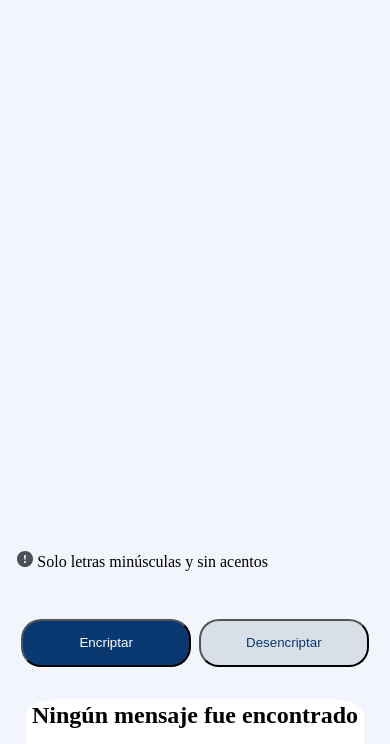
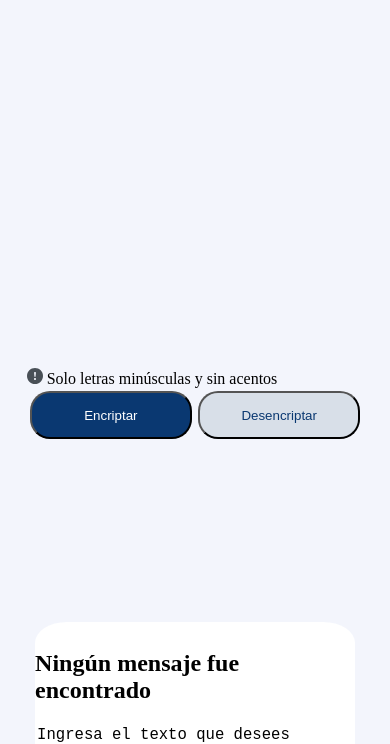
Before and after one commit to LuisVR19/Encriptador, a plain HTML site: page index.html in a window 390 px wide. Shown: the part 86-830 px from the top of the page. Drawn offline with Linux system fonts and the light colour scheme.

Commit message:
responsive

```diff
--- a/index.html
+++ b/index.html
@@ -64,7 +64,7 @@
 
           </main>
 
-          <!-- <footer class="footer">
+          <footer class="footer">
             <div class="footer-container">
                 <div class="footer-content">
 
@@ -101,7 +101,7 @@
                     </div>
                   </div>
             </div>
-      </footer> -->
+        </footer>
     <!-- </div> -->
 </body>
 </html>
--- a/styles.css
+++ b/styles.css
@@ -11,11 +11,11 @@ body{
     background: #F3F5FC;
     position: relative;
 
-    /* display: grid;
+    display: grid;
     grid-template-columns: 1fr;
-    grid-template-rows: 0.25fr 2fr 0.3fr;
+    grid-template-rows: 0.25fr 0.5fr 0.1fr;
     grid-column-gap: 0px;
-    grid-row-gap: 0px; */
+    grid-row-gap: 0px;
 }
 
 .super-parent{
@@ -33,8 +33,8 @@ body{
     grid-column-gap: 0px;
     grid-row-gap: 0px;
     max-width: 95%;
-    margin-left: auto;
-    margin-right: auto;
+    margin-left: 5%;
+    margin-right: 5%;
 
     height: 90vh;
     position: relative;
@@ -50,10 +50,9 @@ textarea{
 .left{
     align-items: center;
     justify-content: center;
-    display: flex;
+    /* display: flex; */
     height: 85%;
     margin-top: 3%;
-
 }
 
 .container{
@@ -86,7 +85,7 @@ textarea{
 
 .buttons{
     width: 100%;
-    height: 15%;
+    /* height: 15%; */
     align-items: center;
     justify-content: center;
     display: flex;
@@ -133,9 +132,6 @@ button{
 text-align: center;
 }
 
-.footer-logo {
-}
-
 .footer .social {
 justify-content: center;
 padding: 0;
@@ -156,33 +152,49 @@ padding: 0;
 @media screen and (max-width: 1024px) {
 
 
+
     .parent {
         display: grid;
+        /* grid-template-columns: 1fr;
+        grid-template-rows: 0.5fr .5fr;
+        grid-column-gap: 0px;
+        grid-row-gap: 2.5rem; */
         grid-template-columns: 1fr;
-        grid-template-rows: 0.75fr .5fr;
+        grid-template-rows: repeat(2, 1fr);
         grid-column-gap: 0px;
-        grid-row-gap: 2.5rem;
-        margin-top: 2rem;
+        grid-row-gap: 0px;
+        /* height: 100vh; */
+    }
+
+    .text{
+        height: 60%;
     }
 
     .buttons{
-        margin-top: 1.5rem;
+        /* margin-top: 1.5rem; */
     }
 
     .img{
         display: none;
     }
 
+    .text{
+        /* height: 60%; */
+    }
+
     .result{
-        height: 100%;
+        /* height: 40%; */
     }
 
     .hide{
         display: none;
     }
 
-    .rigth{
+    /* .rigth{
         height: 75%;
+    } */
+
+    .left{
     }
 
     .footer{
```
